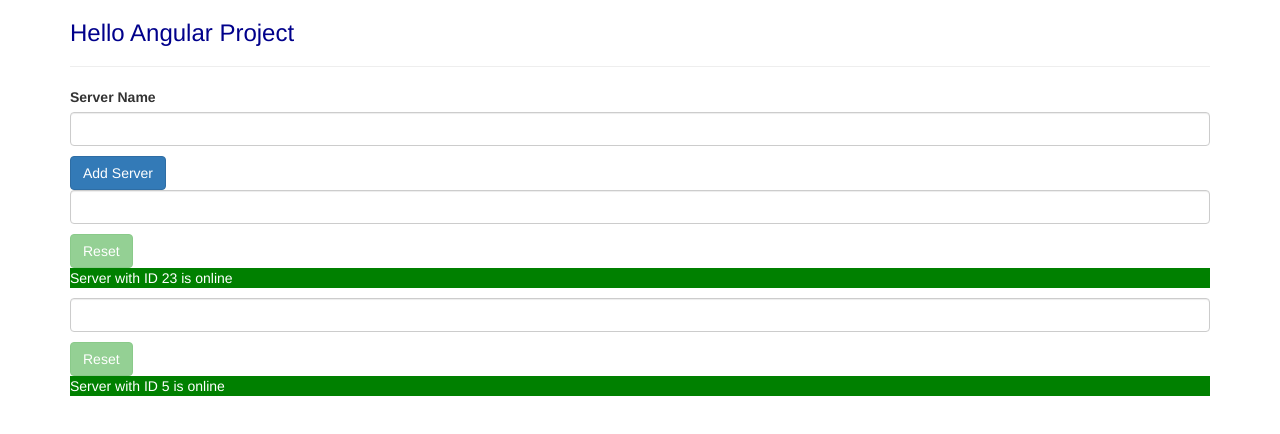
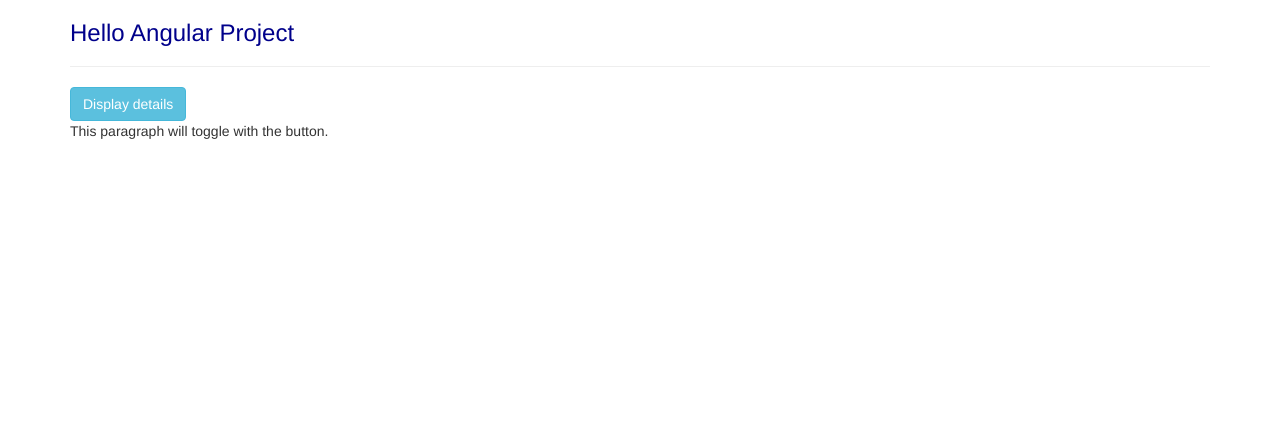
Before and after one commit to jaime22q/Angular_Practice, an Angular app: page / in a window 1280 px wide. Shown: the top 434 px of the page. Built offline with nearby package versions, Linux system fonts and the light colour scheme.

Commit message:
committing the addition of new component directive on directives branch

```diff
--- a/src/app/app.component.html
+++ b/src/app/app.component.html
@@ -3,7 +3,7 @@
     <div class="col-xs-12">
       <h3>Hello Angular Project</h3>
       <hr>
-      <app-servers></app-servers>
+      <app-directives></app-directives>
     </div>
   </div>
 </div>
--- a/src/app/app.module.ts
+++ b/src/app/app.module.ts
@@ -7,7 +7,8 @@ import { AppComponent } from './app.component';
 import { ServerComponent } from './server/server.component';
 import { ServersComponent } from './servers/servers.component';
 import { WarningAlertComponent } from './warning-alert/warning-alert.component'
-import { SuccessAlertComponent } from './SuccessAlert/SuccessAlert.component'
+import { SuccessAlertComponent } from './SuccessAlert/SuccessAlert.component';
+import { PracDirectivesComponent } from './prac-directives/prac-directives.component'
 
 @NgModule({
   declarations: [
@@ -15,7 +16,8 @@ import { SuccessAlertComponent } from './SuccessAlert/SuccessAlert.component'
     ServerComponent,
     ServersComponent,
     WarningAlertComponent,
-    SuccessAlertComponent
+    SuccessAlertComponent,
+    PracDirectivesComponent
   ],
   imports: [
     BrowserModule,
--- /dev/null
+++ b/src/app/prac-directives/prac-directives.component.html
@@ -0,0 +1,8 @@
+<button class="btn btn-info"
+ (click)="toggle()">
+  Display details
+</button>
+
+<p class="text">
+  This paragraph will toggle with the button.
+</p>
--- /dev/null
+++ b/src/app/prac-directives/prac-directives.component.ts
@@ -0,0 +1,22 @@
+import { Component, OnInit } from '@angular/core';
+
+@Component({
+  selector: 'app-directives',
+  templateUrl: './prac-directives.component.html',
+  styleUrls: ['./prac-directives.component.css']
+})
+export class PracDirectivesComponent implements OnInit {
+ cnt = 0;
+  toggle(){
+  this.cnt++;
+
+}
+display(){
+  return true;
+}
+  constructor() { }
+
+  ngOnInit() {
+  }
+
+}
```
Also changed, not shown: src/app/prac-directives/prac-directives.component.css (added), 1 other file (tests, documents, lock files or other folders).
